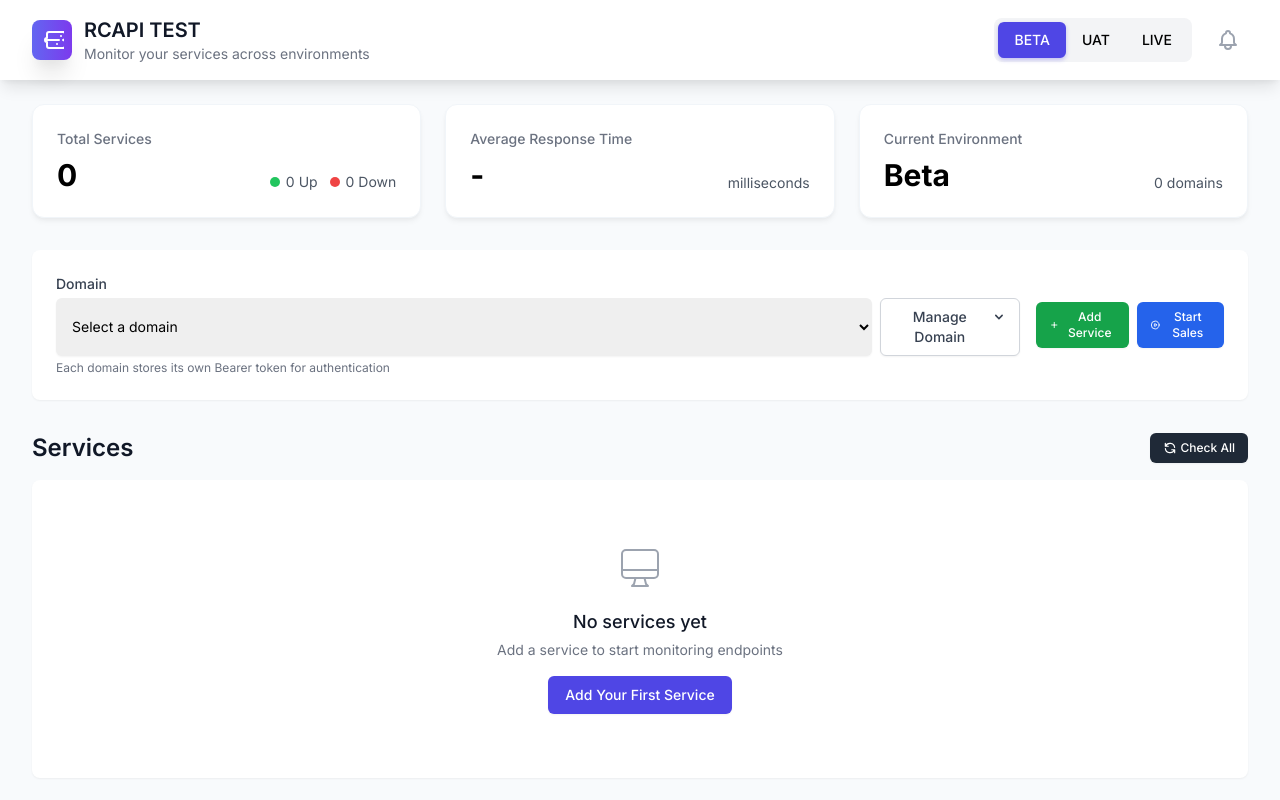
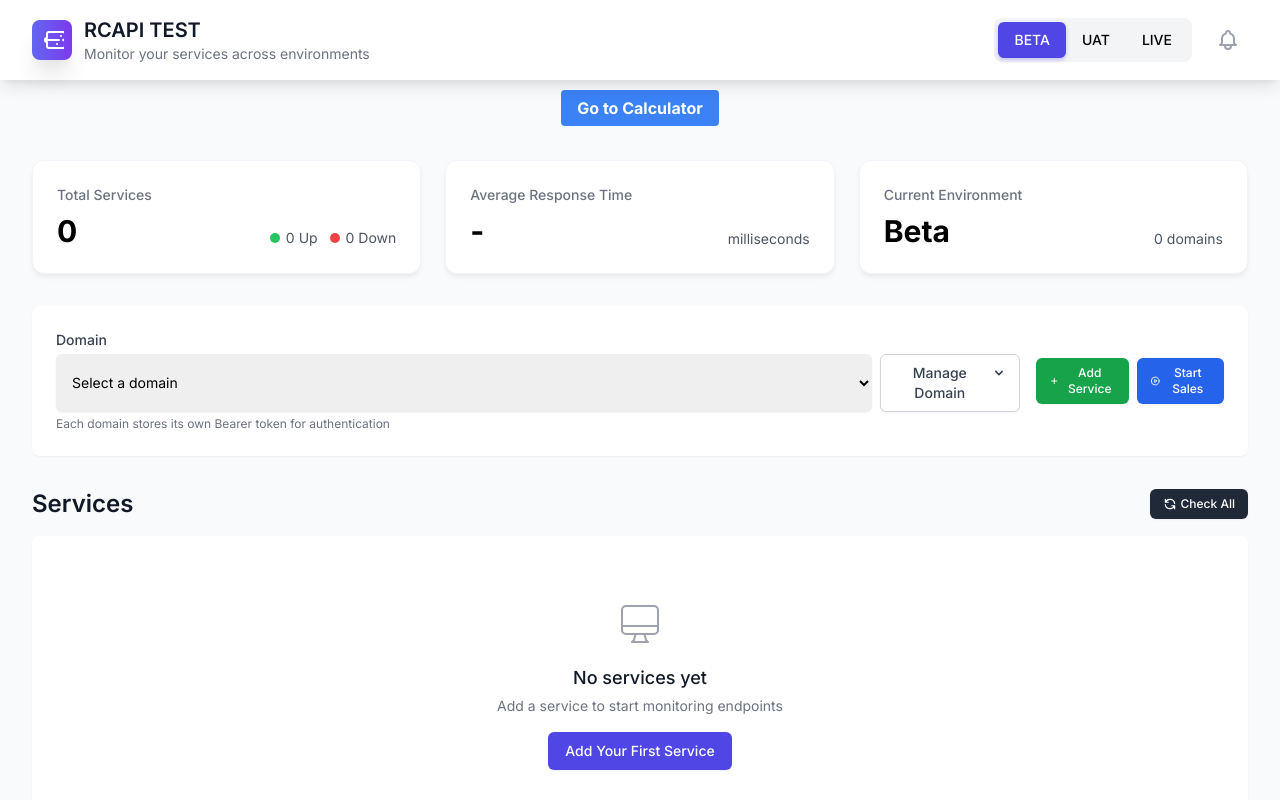
Before and after one commit to Ashbinbiju/Test, a website: page index.html in a window 1280 px wide. Shown: the top 800 px of the page. Drawn offline with nearby package versions, Linux system fonts and the light colour scheme.

Commit message:
Update index.html

```diff
--- a/index.html
+++ b/index.html
@@ -204,6 +204,13 @@
         </div>
       </div>
     </header>
+    <!-- Calculator Link -->
+<div class="container mx-auto p-4 text-center">
+  <a href="calculator.html"
+     class="bg-blue-500 hover:bg-blue-700 text-white font-bold py-2 px-4 rounded">
+    Go to Calculator
+  </a>
+</div>
 
     <!-- Main Content -->
     <main class="flex-grow">
```
